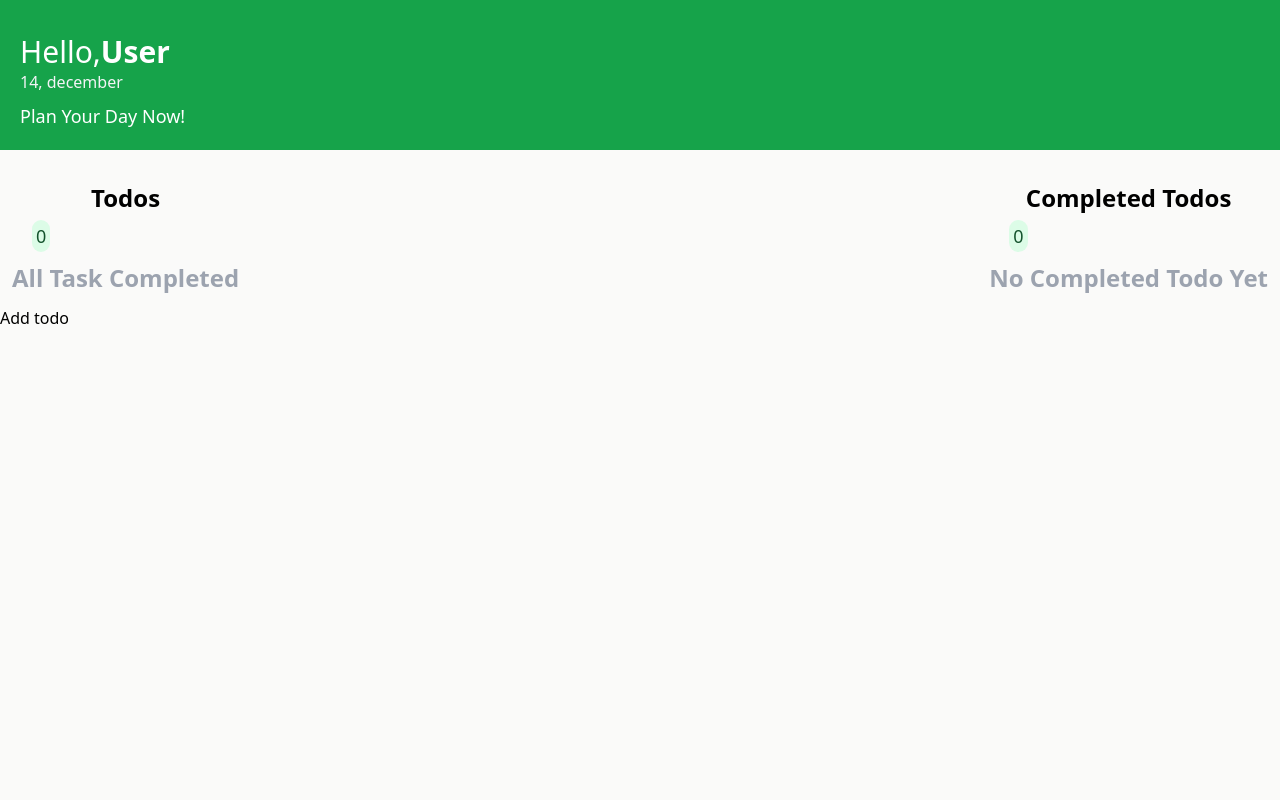
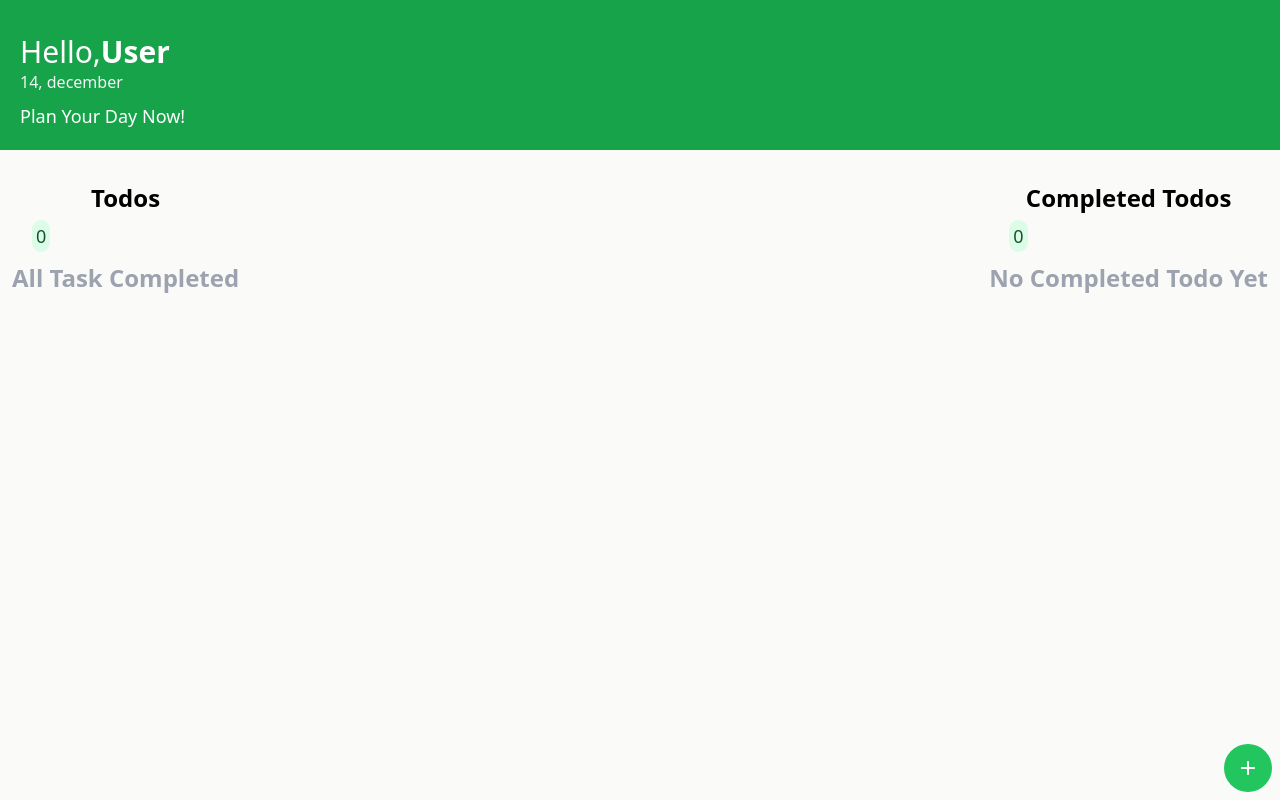
Before and after one commit to iom-future/todo-app-react, a React (Vite) app: page / in a window 1280 px wide. Built offline with nearby package versions, Linux system fonts and the light colour scheme.

Commit message:
feat: integrate Font Awesome icons and update button styling in App.jsx

```diff
--- a/src/App.jsx
+++ b/src/App.jsx
@@ -6,6 +6,8 @@ import AddTodoMenu from './components/AddTodoMenu'
 import TodoInfoProvider from './components/TodoInfoContext'
 import { todoFormReducer } from './reducers/todoFormReducer'
 import { useReducer } from 'react'
+import { FontAwesomeIcon } from '@fortawesome/react-fontawesome';
+import { faPlus } from '@fortawesome/free-solid-svg-icons';
 function App() {
   let [todoMenuToggle,setTodoMenuToggle] =useState(false)
   let [addTodo,setAddTodo]=useState(false)
@@ -36,7 +38,7 @@ function App() {
 
 
 
-     <button onClick={()=>{setTodoMenuToggle(!todoMenuToggle)}}>Add todo</button>
+     <button className="p-2 bg-green-500 rounded-full size-12 fixed right-2 bottom-2" onClick={()=>{setTodoMenuToggle(!todoMenuToggle)}}><FontAwesomeIcon icon={faPlus} style={{color: "#ffffff",}}  /></button>
     </div>
   )
 }
--- a/src/components/AddTodoMenu.jsx
+++ b/src/components/AddTodoMenu.jsx
@@ -16,7 +16,7 @@ function AddTodoMenu({todoMenuToggleState,setTodoMenuToggleState,todoState,dispa
     // console.log(todoState)
   },[todoState])
   return (
-    <div className="absolute w-full h-screen bg-black/50 top-0 flex p-5 justify-center flex-col backdrop-blur-md gap-7">
+    <div className="fixed w-full h-screen bg-black/50 top-0 flex p-5 justify-center flex-col backdrop-blur-md gap-7">
         <h2 className="text-3xl text-white font-medium text-center " >Add Todo</h2>
         <form action="" onSubmit={submitTodo} className="flex flex-col gap-6">
             <div>
```
